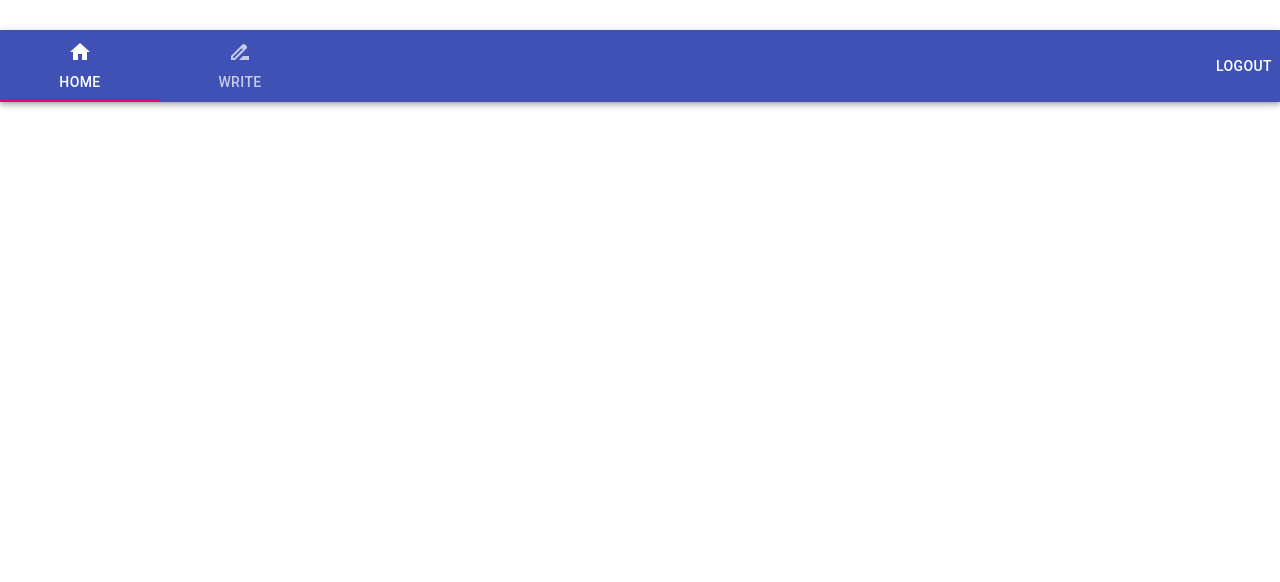
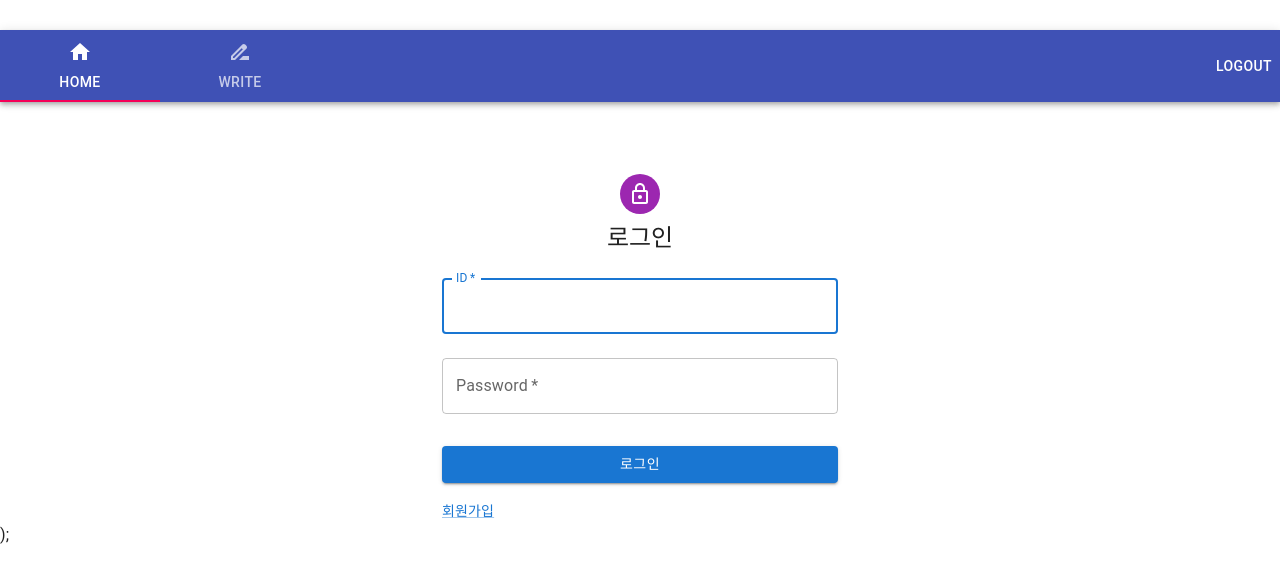
Before and after one commit to GosuEE/memes_front, a React (Create React App) app: page /signin in a window 1280 px wide. Before the commit this address had no page. Shown: the top 582 px of the page. Built offline with nearby package versions, Linux system fonts and the light colour scheme.

Commit message:
add SignIn page

```diff
--- /dev/null
+++ b/src/pages/SignIn.jsx
@@ -0,0 +1,86 @@
+import React from 'react';
+import Avatar from '@mui/material/Avatar';
+import Button from '@mui/material/Button';
+import CssBaseline from '@mui/material/CssBaseline';
+import TextField from '@mui/material/TextField';
+import Link from '@mui/material/Link';
+import Grid from '@mui/material/Grid';
+import Box from '@mui/material/Box';
+import LockOutlinedIcon from '@mui/icons-material/LockOutlined';
+import Typography from '@mui/material/Typography';
+import Container from '@mui/material/Container';
+import { createTheme, ThemeProvider } from '@mui/material/styles';
+
+const theme = createTheme();
+
+function SignIn() {
+  const handleSubmit = (event) => {
+    event.preventDefault();
+    const data = new FormData(event.currentTarget);
+    console.log({
+      email: data.get('email'),
+      password: data.get('password'),
+    });
+  };
+
+  return (
+    <div>
+      <ThemeProvider theme={theme}>
+        <Container component="main" maxWidth="xs">
+          <CssBaseline />
+          <Box
+            sx={{
+              marginTop: 8,
+              display: 'flex',
+              flexDirection: 'column',
+              alignItems: 'center',
+            }}
+          >
+            <Avatar sx={{ m: 1, bgcolor: 'secondary.main' }}>
+              <LockOutlinedIcon />
+            </Avatar>
+            <Typography component="h1" variant="h5">
+              로그인
+            </Typography>
+            <Box component="form" onSubmit={handleSubmit} noValidate sx={{ mt: 1 }}>
+              <TextField
+                margin="normal"
+                required
+                fullWidth
+                id="email"
+                label="ID"
+                name="email"
+                autoComplete="email"
+                autoFocus
+              />
+              <TextField
+                margin="normal"
+                required
+                fullWidth
+                name="password"
+                label="Password"
+                type="password"
+                id="password"
+                autoComplete="current-password"
+              />
+
+              <Button type="submit" fullWidth variant="contained" sx={{ mt: 3, mb: 2 }}>
+                로그인
+              </Button>
+              <Grid container>
+                <Grid item>
+                  <Link href="#" variant="body2">
+                    {'회원가입'}
+                  </Link>
+                </Grid>
+              </Grid>
+            </Box>
+          </Box>
+        </Container>
+      </ThemeProvider>
+      );
+    </div>
+  );
+}
+
+export default SignIn;
--- a/src/shared/Router.jsx
+++ b/src/shared/Router.jsx
@@ -4,6 +4,7 @@
 import Header from '../components/Header';
 import App from '../App';
 import Detail from '../pages/Detail';
+import SignIn from '../pages/SignIn';
 
 function Router() {
   return (
@@ -12,6 +13,7 @@
       <Routes>
         <Route path="/" element={<Main />} />
         <Route path="/detail" element={<Detail />} />
+        <Route path="/signin" element={<SignIn />} />
       </Routes>
     </BrowserRouter>
   );
```
